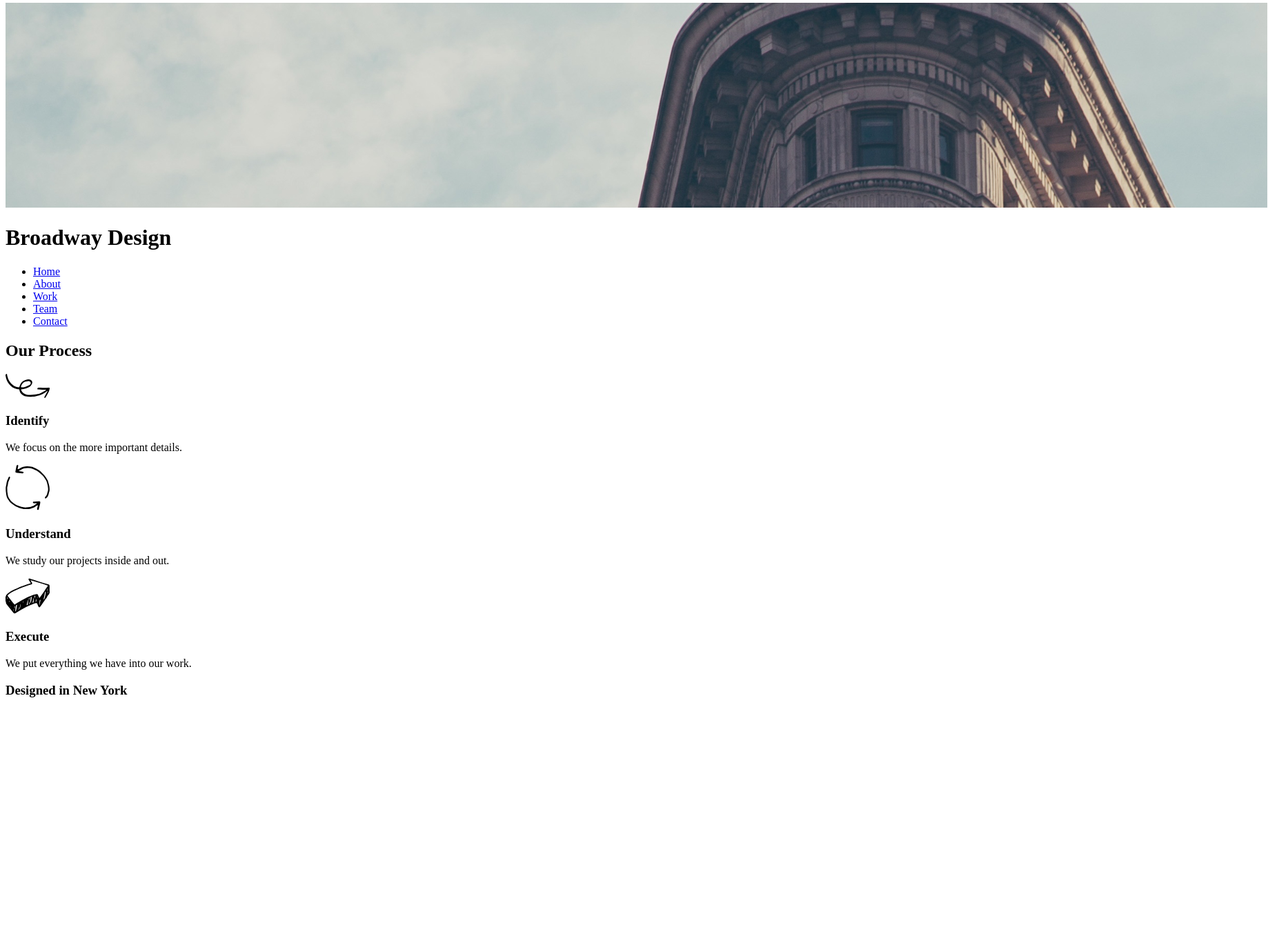
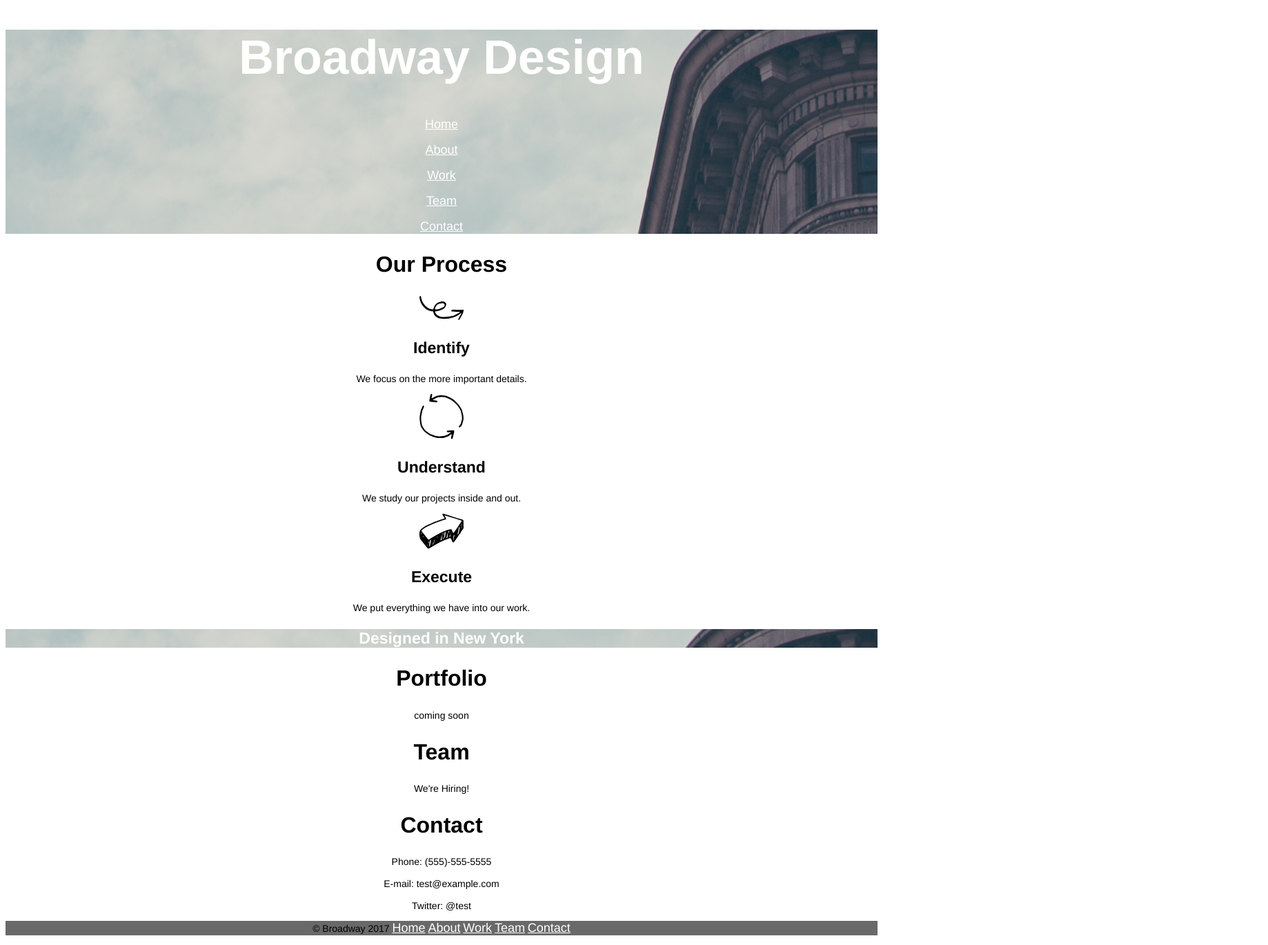
Before and after one commit to Gina13/broadway, a plain HTML site: page index.html in a window 1280 px wide. Shown: the part 4-1374 px from the top of the page at 69% size, 1838 px wide, since content can reach past the window. Before the commit the page ends 1034 px from the top, so only its background shows below. Drawn offline with Linux system fonts and the light colour scheme.

Commit message:
finished website

```diff
--- a/index.html
+++ b/index.html
@@ -6,47 +6,73 @@
   </head>
   <body>
 
-   <!-- Top banner and navigation -->
+   <!-- Hero Section -->
 
-   <div class="title">
-     <img src="resources/images/the-flatiron-building.png" alt="The Flatiron Building">
+   <div class="hero">
      <h1>Broadway Design</h1>
 
-    <nav>
-     <ul>
-       <li><a href="#home">Home</a></li>
-       <li><a href="#about">About</a></li>
-       <li><a href="#work">Work</a></li>
-       <li><a href="#team">Team</a></li>
-       <li><a href="#contact">Contact</a></li>
-     </ul>
-    </nav>
+       <p><a class="btn-nav" href="#">Home</a></p>
+       <p><a class="btn-nav" href="#process">About</a></p>
+       <p><a class="btn-nav" href="#work">Work</a></p>
+       <p><a class="btn-nav" href="#team">Team</a></p>
+       <p><a class="btn-nav" href="#contact">Contact</a></p>
    </div>
 
-   <!-- About -->
+   <!-- Process Section -->
 
-   <div id="about">
+   <div class="supporting" id="process">
      <h2>Our Process</h2>
-     <img src="resources/images/identify.svg" alt="Identify Icon">
+     <div class="supporting-item">
+       <img src="resources/images/identify.svg">
        <h3>Identify</h3>
        <p>We focus on the more important details.</p>
-     <img src="resources/images/understand.svg" alt="Understand Icon">
+     </div>
+     <div class="supporting-item">
+       <img src="resources/images/understand.svg">
        <h3>Understand</h3>
        <p>We study our projects inside and out.</p>
-     <img src="resources/images/execute.svg" alt="Execute Icon">
+     </div>
+     <div class="supporting-item">
+       <img src="resources/images/execute.svg">
        <h3>Execute</h3>
        <p>We put everything we have into our work.</p>
+     </div>
+
+    <!-- Mini Hero Section -->
+
+   <div class="hero">
      <h3>Designed in New York</h3>
+   </div>
 
-   <!-- Work -->
+   <div class="supporting" id="work">
+     <div class="supporting-item">
+     <h2>Portfolio</h2>
+     <p>coming soon</p>
 
+   <div class="supporting" id="team">
+     <div class="supporting-item">
+     <h2>Team</h2>
+     <p>We're Hiring!</p>
 
+   <div class="supporting" id="contact">
+     <div class="supporting-item">
+     <h2>Contact</h2>
+     <p>Phone: (555)-555-5555<br><br>
+        E-mail: test@example.com<br><br>
+        Twitter: @test
+     </p>
 
+     <!-- Footer Section -->
 
-
-
-
-   </section>
-
+     <div class="footer">
+       <p>
+         &copy; Broadway 2017
+         <a class="btn-nav" href="#">Home</a>
+         <a class="btn-nav" href="#about">About</a>
+         <a class="btn-nav" href="#work">Work</a>
+         <a class="btn-nav" href="#team">Team</a>
+         <a class="btn-nav" href="#contact">Contact</a>
+       </p>
+     </div>
    </body>
  </html>
--- a/resources/css/style.css
+++ b/resources/css/style.css
@@ -0,0 +1,50 @@
+body {
+  font-family: "helvetica", sans-serif;
+}
+
+
+h1,
+h2,
+h3, {
+  font-weight: bold;
+}
+
+.hero {
+  background-image: url("../../resources/images/the-flatiron-building.png");
+  text-align: center;
+  color: white;
+}
+
+  .hero h1 {
+    font-size: 70px;
+  }
+
+  .btn-nav {
+    font-size: 18px;
+    color: white;
+  }
+
+  .supporting {
+    text-align: center;
+  }
+
+  .supporting h2 {
+    font-size: 32px;
+  }
+
+  .supporting h3 {
+    font-size: 23px;
+  }
+
+  .supporting-item p {
+    font-size: 14px;
+  }
+
+  .hero h2 {
+    font-size: 23px;
+  }
+
+  .footer {
+    background-color: dimgray;
+    font-size: 11px;
+    co
```
Lines whose indentation alone changed are shown as unchanged.
